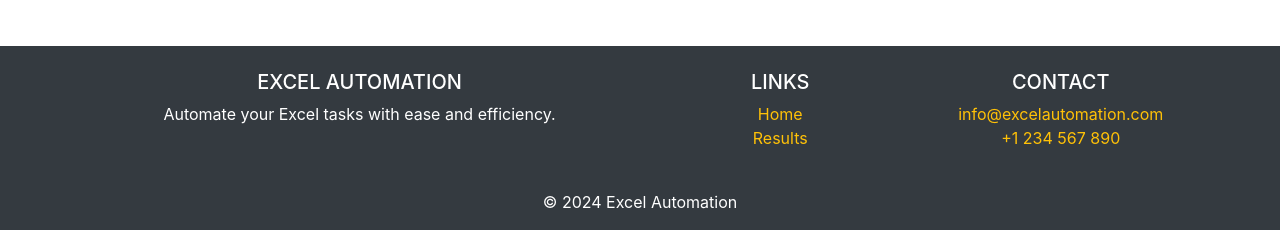
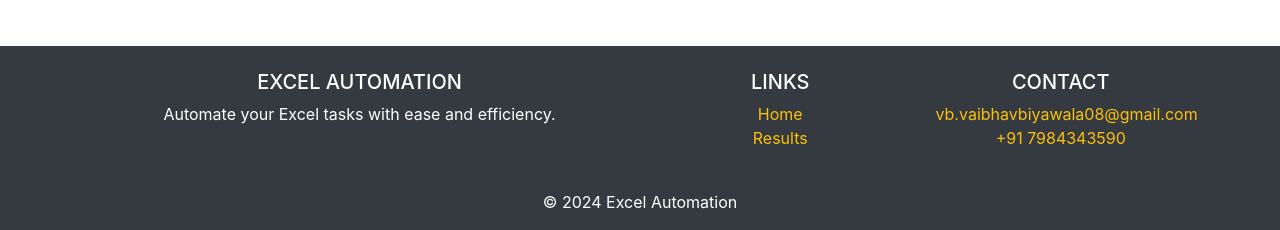
Before and after one commit to VaibhavBiyawala/Excel_Automation, a Flask app: page / in a window 1280 px wide. Shown: the part 1036-1266 px from the top of the page. Run offline with Flask 3, Linux system fonts and the light colour scheme; some libraries are stand-ins or nearby versions.

Commit message:
Minor fix

```diff
--- a/app/templates/footer.html
+++ b/app/templates/footer.html
@@ -22,8 +22,8 @@
             <div class="col-lg-3 col-md-6 mb-4 mb-md-0">
                 <h5 class="text-uppercase">Contact</h5>
                 <ul class="list-unstyled mb-0">
-                    <li><a href="mailto:info@excelautomation.com">info@excelautomation.com</a></li>
-                    <li><a href="tel:+1234567890">+1 234 567 890</a></li>
+                    <li><a href="mailto:info@excelautomation.com">vb.vaibhavbiyawala08@gmail.com</a></li>
+                    <li><a href="tel:+1234567890">+91 7984343590</a></li>
                 </ul>
             </div>
         </div>
--- a/app/templates/results.html
+++ b/app/templates/results.html
@@ -4,6 +4,8 @@
     <meta charset="UTF-8">
     <meta name="viewport" content="width=device-width, initial-scale=1.0">
     <title>Results</title>
+    <!-- add ico link -->
+    <link rel="icon" href="../static/img/favicon.ico" type="image/x-icon">
     <link href="https://stackpath.bootstrapcdn.com/bootstrap/4.5.2/css/bootstrap.min.css" rel="stylesheet">
     <link href="../static/css/styles.css" rel="stylesheet">
 </head>
--- a/app/templates/upload.html
+++ b/app/templates/upload.html
@@ -4,6 +4,7 @@
     <meta charset="UTF-8">
     <meta name="viewport" content="width=device-width, initial-scale=1.0">
     <title>Upload Files</title>
+    <link rel="icon" href="../static/img/favicon.ico" type="image/x-icon">
     <link href="https://stackpath.bootstrapcdn.com/bootstrap/4.5.2/css/bootstrap.min.css" rel="stylesheet">
     <link href="../static/css/styles.css" rel="stylesheet">
 </head>
```
Also changed, not shown: app/static/img/favicon.ico (added).
